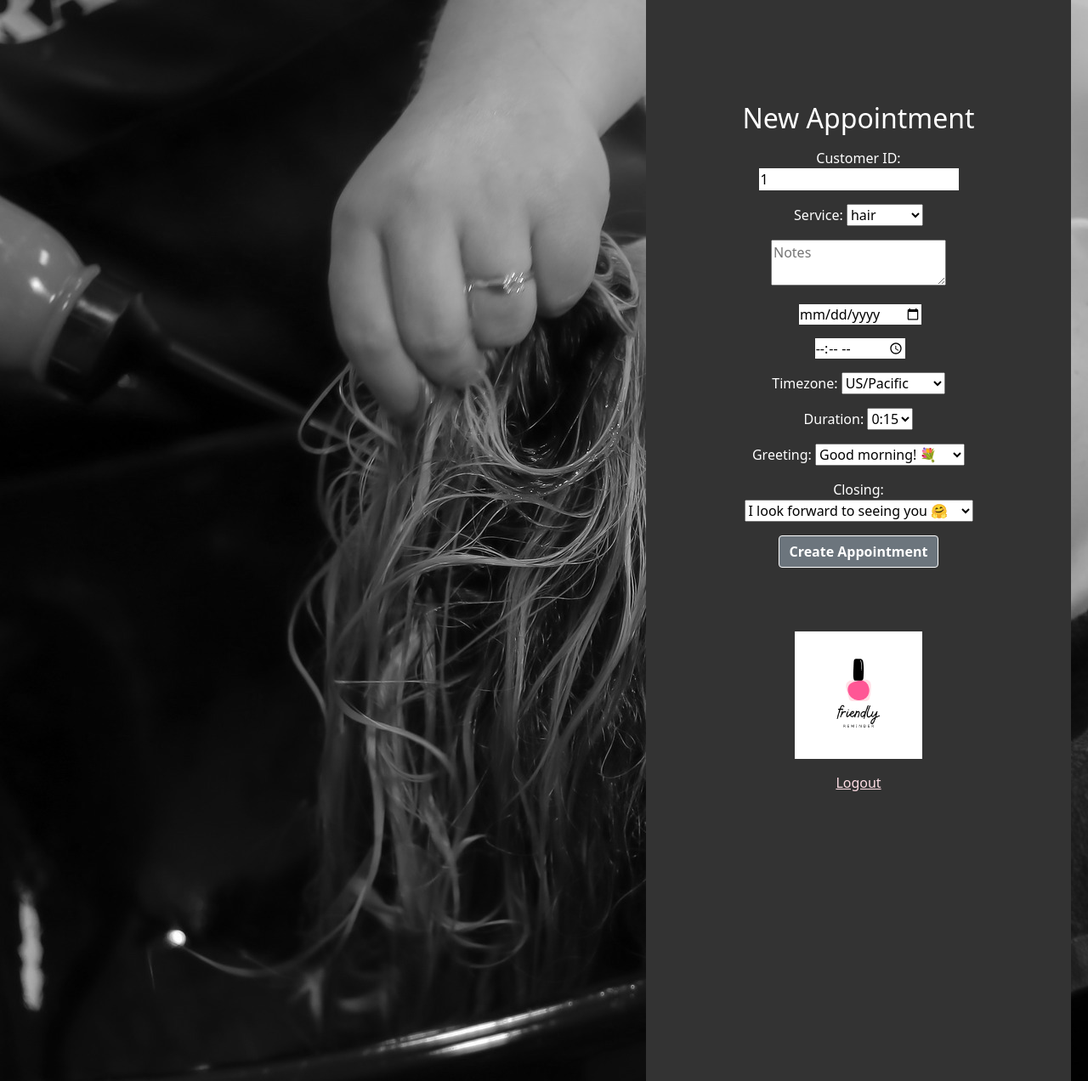
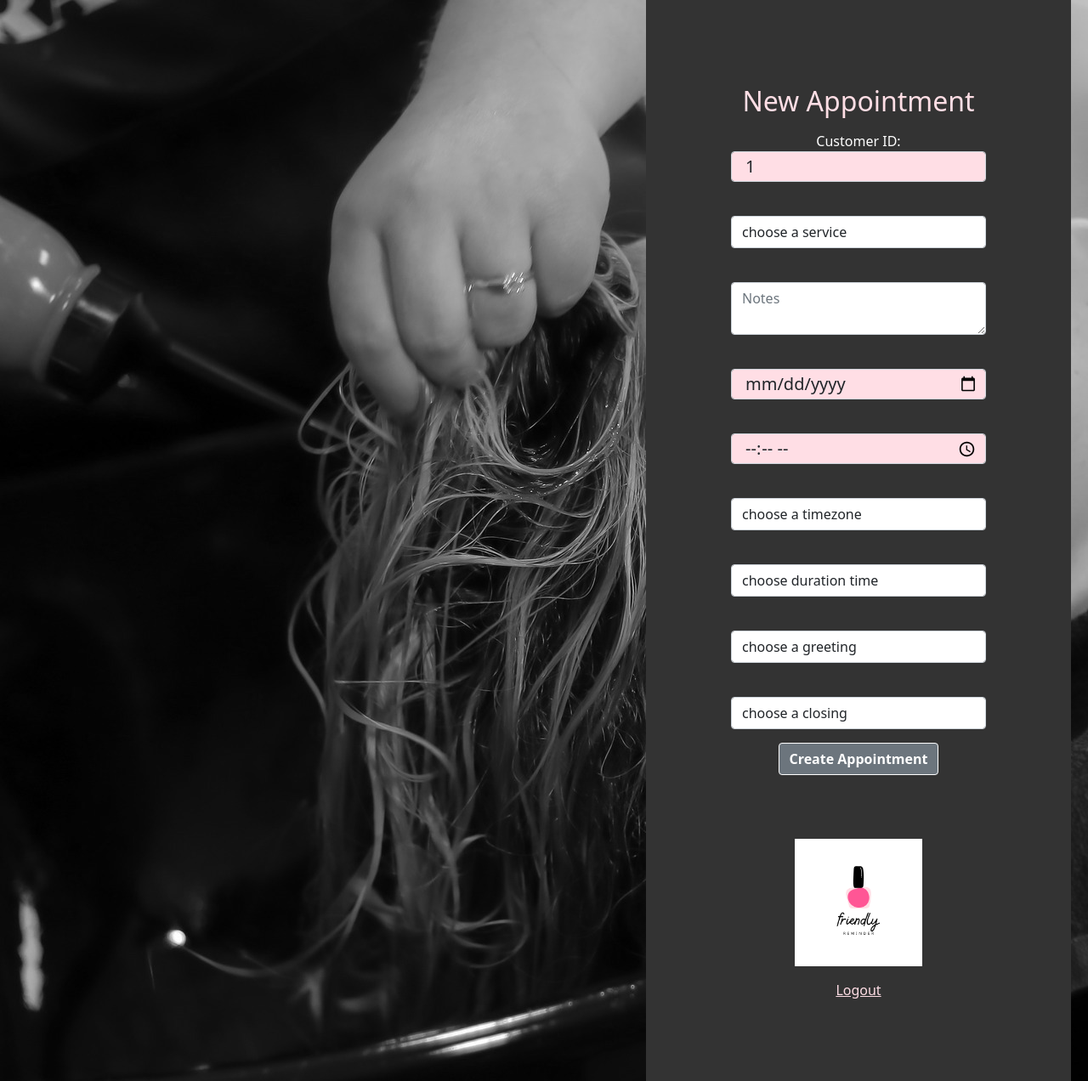
Before and after one commit to MarySmith5/reminder-project, a Flask app: page /add_appointment/1 in a window 1280 px wide. Shown: the whole page at 85% size. Run offline with Flask 2, Linux system fonts and the light colour scheme; parts of the project's set-up code (start-up, migrations or seed data) failed here and were passed over.

Commit message:
More styling

```diff
--- a/static/css/homepage.css
+++ b/static/css/homepage.css
@@ -101,13 +101,13 @@ footer {
     top: 0;
     right: 0;
     background-color: #333;
-    overflow-x: hidden;
+    overflow-x: scroll;
     margin-left: 20px;
     margin-right: 20px;
     padding-left: 20px;
     padding-right: 20px;
-    padding-top: 40px;
-    padding-bottom: 40px;
+    padding-top: 20px;
+    padding-bottom: 20px;
   }
 
   /* .sidenavR body {
@@ -115,12 +115,12 @@ footer {
       color: #333;
   } */
 
-  .sidenavR input select textarea {
-    padding: 8px 8px 8px 8px;
+  .sidenavR input, select, textarea {
+    padding: 2px 8px 2px 16px;
     text-decoration: none;
     font-size: 20px;
-    background-color:  white;
-    border: none;
+    background-color: #ffdee5;
+    outline: none;
     display: block;
   }
 
@@ -128,9 +128,10 @@ footer {
     color:#333;
 } */
 
-.sidenavR input:focus {
-    background-color: white;
-}
+/* .sidenavR input:focus {
+    background-color: #ffdee5;
+    outline-color: white;
+} */
 
 .flash-msg {
     color: #ff5794;
@@ -148,24 +149,39 @@ footer {
     text-decoration: none;
     font-size: 20px;
     background-color: #ffdee5;
-    border : none;
+    outline : none;
     display: block;
   }
 
-  input:focus {
+/* input:focus, select:focus,
+textarea:focus,
+input:active,
+select:active {
     background-color:#ffdee5;
-    border: none;
-  }
+    outline-color: white;
+    box-shadow: 0 0 0 rgb(255, 255, 255);
+    border-color: transparent;
+    border-bottom: 2px solid #ff5794;;
 
-  input {border: none;}
+} */
+
+
+.sidenavR select option[value=""] {
+    background-color:#ffdee5;
+}
+
+option:disabled {
+    background-color:#ffdee5;
+}
+
 
   .sidenav a:hover {
     color: white;
   }
 
-  select:hover {
+  /* select:hover {
       color: white;
-  }
+  } */
 
   a:hover {
     color: white;
--- a/templates/add_appointment.html
+++ b/templates/add_appointment.html
@@ -5,6 +5,9 @@
 
     background: #333 url("/static/woman-gb64cf9f3d_1920.jpg");
   }
+  /* option[value=""] {
+    background-color:#ffdee5;
+  } */
 </style>
 {% endblock %}
 {% block title %}New Appointment{% endblock %}
@@ -19,16 +22,19 @@
 
         <body>
         <form class="form" method="POST" action="/process_new_appt">
-            <h2>New Appointment</h2>
+            <font color="#ffdee5">
+                <h2>New Appointment</h2>
+            </font>
             <p></p>
             <div class="form-group">
-                <label for="customer_id">Customer ID:</label>
-                <input id="customer_id" name="customer_id" value="{{customer_id}}" ></input>
+                <label for="customer_id" class="sr-only">Customer ID:</label>
+                <input id="customer_id" name="customer_id" value="{{customer_id}}" class="form-control input-lg"></input>
             </div>
             <p></p>
                 <div class="form-group">
-                    <label for="gen_service">Service:</label>
-                    <select name="gen_service" id="gen_service">
+                    <label for="gen_service" class="sr-only"></label>
+                    <select name="gen_service" id="gen_service" class="form-control input-lg" required>
+                        <option class="label" value="" disabled selected hidden>choose a service</option>
                         <option value="hair" >hair</option>
                         <option value="nail" >nail</option>
                         <option value="pedicure" >pedicure</option>
@@ -39,36 +45,39 @@
                 </div>
                 <p></p>
                 <div class="form-group">
-                    <!-- <label for="specific_service-field" class="sr-only">Appointment Notes:</label> -->
+                    <label for="specific_service-field" class="sr-only"></label>
                         <textarea type="specific_service"
                             name="specific_service"
-                            placeholder="Notes"></textarea>
+                            placeholder="Notes"
+                            class="form-control input-lg"></textarea>
                 </div>
                 <p></p>
                 <div class="form-group">
-                    <label for="date_field"></label>
-                    <input type="date" id="date" name="date">
+                    <label for="date_field" class="sr-only"></label>
+                    <input type="date" id="date" name="date" class="form-control input-lg">
                 </div>
                 <p></p>
                 <div class="form-group">
-                    <label for="time"></label>
-                    <input type="time" id="time" name="time">
+                    <label for="time" class="sr-only"></label>
+                    <input type="time" id="time" name="time" class="form-control input-lg">
                 </div>
                 <p></p>
                 <div class="form-group">
-                    <label for="timezone-field" class="sr-only">Timezone:</label>
-                    <select name="timezone" id="timezone">
-                    <option value="US/Pacific">US/Pacific</option>
-                    <option value="US/Mountain">US/Mountain</option>
-                    <option value="US/Central">US/Central</option>
-                    <option value="US/Eastern">US/Eastern</option>
+                    <label for="timezone-field" class="sr-only"></label>
+                    <select name="timezone" id="timezone" class="form-control input-lg" placeholer="select a timezone" >
+                        <option class="label" value="" disabled selected hidden>choose a timezone</option>
+                        <option value="US/Pacific">US/Pacific</option>
+                        <option value="US/Mountain">US/Mountain</option>
+                        <option value="US/Central">US/Central</option>
+                        <option value="US/Eastern">US/Eastern</option>
                     </select>
 
                 </div>
                 <p></p>
                 <div class="form-group">
-                    <label for="duration">Duration:</label>
-                    <select name="duration-picker" id="duration">
+                    <label for="duration" class="sr-only"></label>
+                    <select name="duration-picker" id="duration" class="form-control input-lg">
+                        <option class="label" value="" disabled selected hidden>choose duration time</option>
                         <option value="00:15">0:15</option>
                         <option value="00:30">0:30</option>
                         <option value="00:45">0:45</option>
@@ -85,8 +94,9 @@
                 </div>
                 <p></p>
                 <div class="form-group">
-                    <label for="greeting">Greeting:</label>
-                    <select name="greeting" id="greeting">
+                    <label for="greeting" class="sr-only"></label>
+                    <select name="greeting" id="greeting" class="form-control input-lg">
+                        <option class="label" value="" disabled selected hidden>choose a greeting</option>
                         <option value="Good morning &#128144">Good morning! &#128144</option>
                         <option value="It's time for your &#128135.">It's time for your &#128135.</option>
                         <option value="&#128133">&#128133</option>
@@ -97,8 +107,9 @@
                 </div>
                 <p></p>
                 <div class="form-group">
-                    <label for="closing">Closing:</label>
-                    <select name="closing" id="closing">
+                    <label for="closing" class="sr-only"></label>
+                    <select name="closing" id="closing" class="form-control input-lg">
+                        <option class="label" value="" disabled selected hidden>choose a closing</option>
                         <option value="I look forward to seeing you &#129303">I look forward to seeing you &#129303</option>
                         <option value="You're going to look amazing &#129321">You're going to look amazing &#129321</option>
                         <option value="&#128567 required">&#128567 required</option>
--- a/templates/homepage.html
+++ b/templates/homepage.html
@@ -23,7 +23,7 @@
               <label for="entry_password-field" class="sr-only"></label>
               <input type="entry_password"
                     name="entry_password"
-                    class="form-control input-lg border-white"
+                    class="form-control input-lg border-white outline-white"
                     placeholder="password"
                     required
                     autofocus>
```
